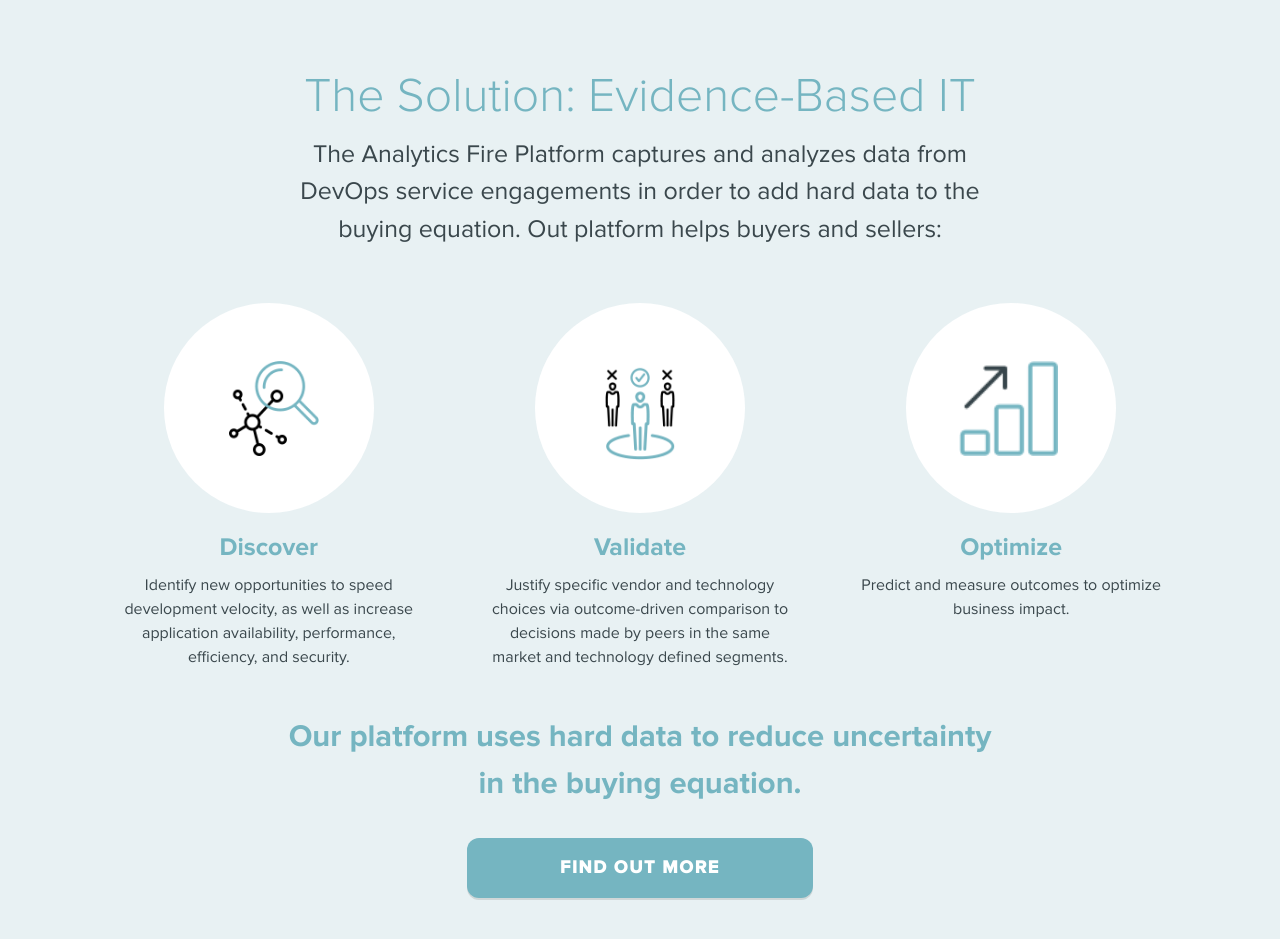
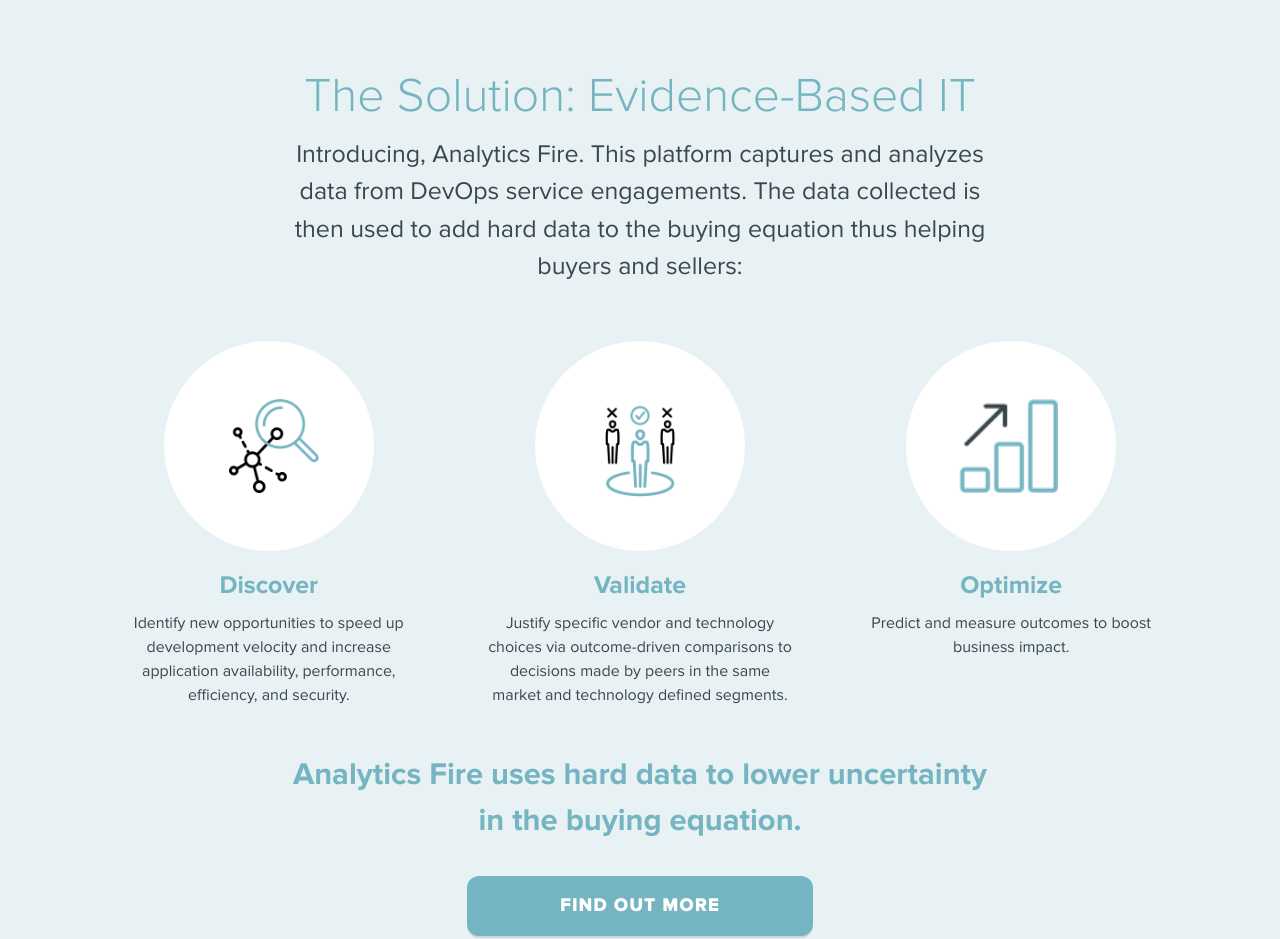
Before and after one commit to oblinger/AnalyticsFire.com, a website: page index.html in a window 1280 px wide. Shown: the part 1820-2759 px from the top of the page. Drawn offline with nearby package versions, Linux system fonts and the light colour scheme; a small style sheet from the web is missing.

Commit message:
Solution
Solution

```diff
--- a/index.html
+++ b/index.html
@@ -181,27 +181,27 @@
            <a name="solution"></a>
            <div class="row">
                <h1>The Solution: Evidence-Based IT</h1>
-		        <h2>The Analytics Fire Platform captures and analyzes data from DevOps service engagements in order to add hard data to the buying equation. Out platform helps buyers and sellers:</h2>
+               <h2>Introducing, Analytics Fire. This platform captures and analyzes data from DevOps service engagements. The data collected is then used to add hard data to the buying equation thus helping buyers and sellers:</h2>
            </div>
            <ul class="icons-block">
                <li>
-		        	<div class="circle"><img src="img/discover.png" alt="discover" width="98" height="103"></div>
+                   <div class="circle"><img src="img/discover.png" alt="discover" height="103" width="98"></div>
                    <h3>Discover</h3>
-		        	<p>Identify new opportunities to speed development velocity, as well as increase application availability, performance, efficiency, and security.</p>
+                   <p>Identify new opportunities to speed up development velocity and increase application availability, performance, efficiency, and security.</p>
                </li>
                <li>
-		        	<div class="circle"><img src="img/validate.png" alt="validate" width="76" height="101"></div>
+                   <div class="circle"><img src="img/validate.png" alt="validate" height="101" width="76"></div>
                    <h3>Validate</h3>
-		        	<p>Justify specific vendor and technology choices via outcome-driven comparison to decisions made by peers in the same market and technology defined segments.</p>
+                   <p>Justify specific vendor and technology choices via outcome-driven comparisons to decisions made by peers in the same market and technology defined segments.</p>
                </li>
                <li>
-		        	<div class="circle"><img src="img/optimize.png" alt="optimize" width="70" height="67"></div>
+                   <div class="circle"><img src="img/optimize.png" alt="optimize" height="67" width="70"></div>
                    <h3>Optimize</h3>
-		        	<p>Predict and measure outcomes to optimize business impact.</p>
+                   <p>Predict and measure outcomes to boost business impact.</p>
                </li>
            </ul>
            <div class="row">
-	        	<h2 class="platform"><b>Our platform uses hard data to reduce uncertainty in the buying equation.</b></h2>
+               <h2 class="platform"><b>Analytics Fire uses hard data to lower uncertainty in the buying equation.</b></h2>
            </div>
            <div class="row">
                <div class="modal">
```
Lines whose indentation alone changed are shown as unchanged.
